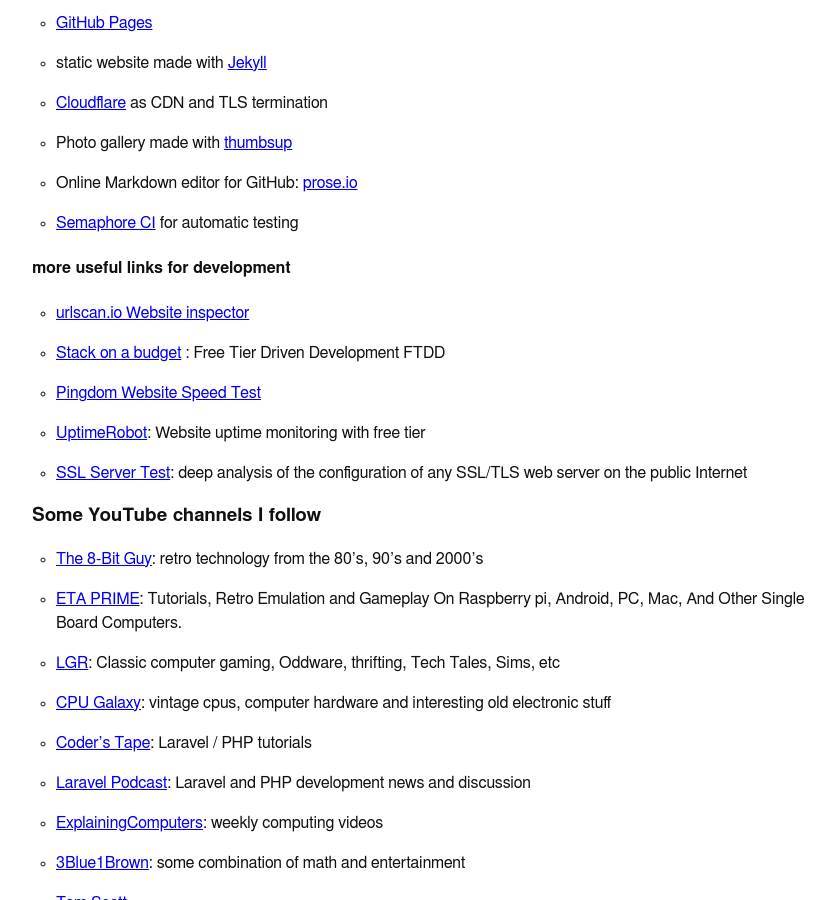
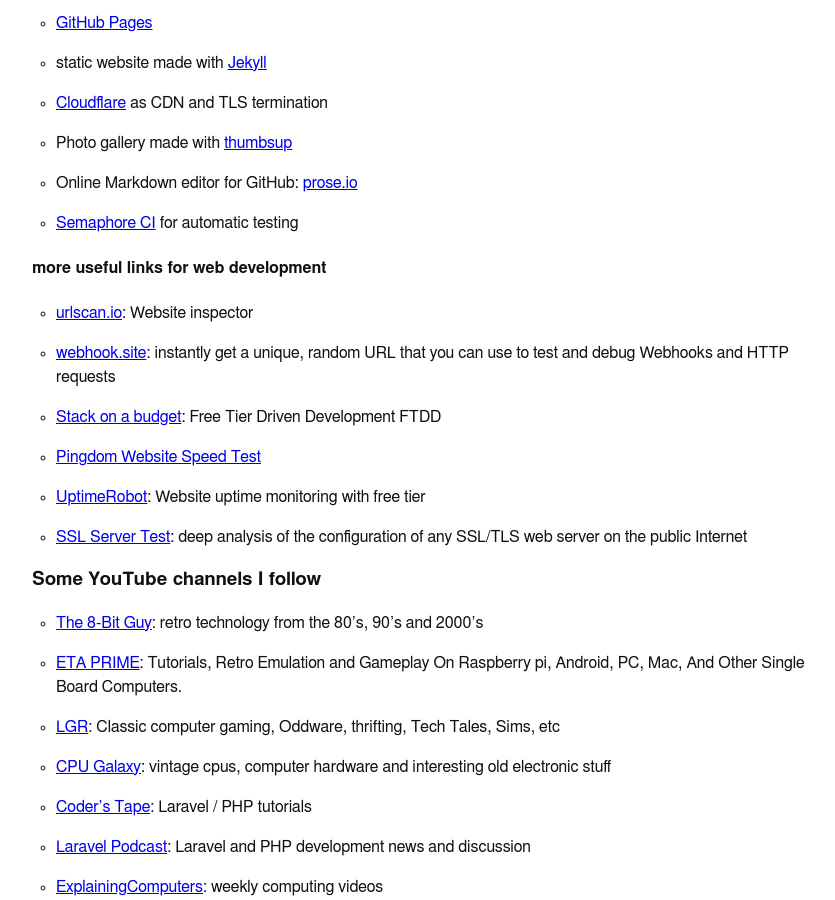
Before and after one commit to oliworx/oliworx.github.com, a Jekyll site: the page built from links.md, in a window 1280 px wide and 900 px high, scrolled down 447 px. Shown: the whole window, without its empty margins (208-1043 px from the left). Built offline with Jekyll 4.4.1, drawn with Linux system fonts in a browser that asks for light colours; our own code applies the rules of GitHub Pages for plain Markdown files.

Commit message:
Add webhook.site to links page

```diff
--- a/links.md
+++ b/links.md
@@ -36,12 +36,13 @@
  * Online Markdown editor for GitHub: [prose.io](https://prose.io)
  * [Semaphore CI](https://semaphoreci.com/) for automatic testing
 
-#### more useful links for development
-* [urlscan.io Website inspector](https://urlscan.io)
-* [Stack on a budget](https://github.com/255kb/stack-on-a-budget) : Free Tier Driven Development FTDD
+#### more useful links for web development
+* [urlscan.io](https://urlscan.io): Website inspector
+* [webhook.site](https://webhook.site/): instantly get a unique, random URL that you can use to test and debug Webhooks and HTTP requests
+* [Stack on a budget](https://github.com/255kb/stack-on-a-budget): Free Tier Driven Development FTDD
 * [Pingdom Website Speed Test](https://tools.pingdom.com/)
 * [UptimeRobot](https://uptimerobot.com/): Website uptime monitoring with free tier
-* [SSL Server Test](https://www.ssllabs.com/ssltest/):  deep analysis of the configuration of any SSL/TLS web server on the public Internet
+* [SSL Server Test](https://www.ssllabs.com/ssltest/): deep analysis of the configuration of any SSL/TLS web server on the public Internet
 
 ### Some YouTube channels I follow
  * [The 8-Bit Guy](https://www.youtube.com/channel/UC8uT9cgJorJPWu7ITLGo9Ww): retro technology from the 80's, 90's and 2000's
```
